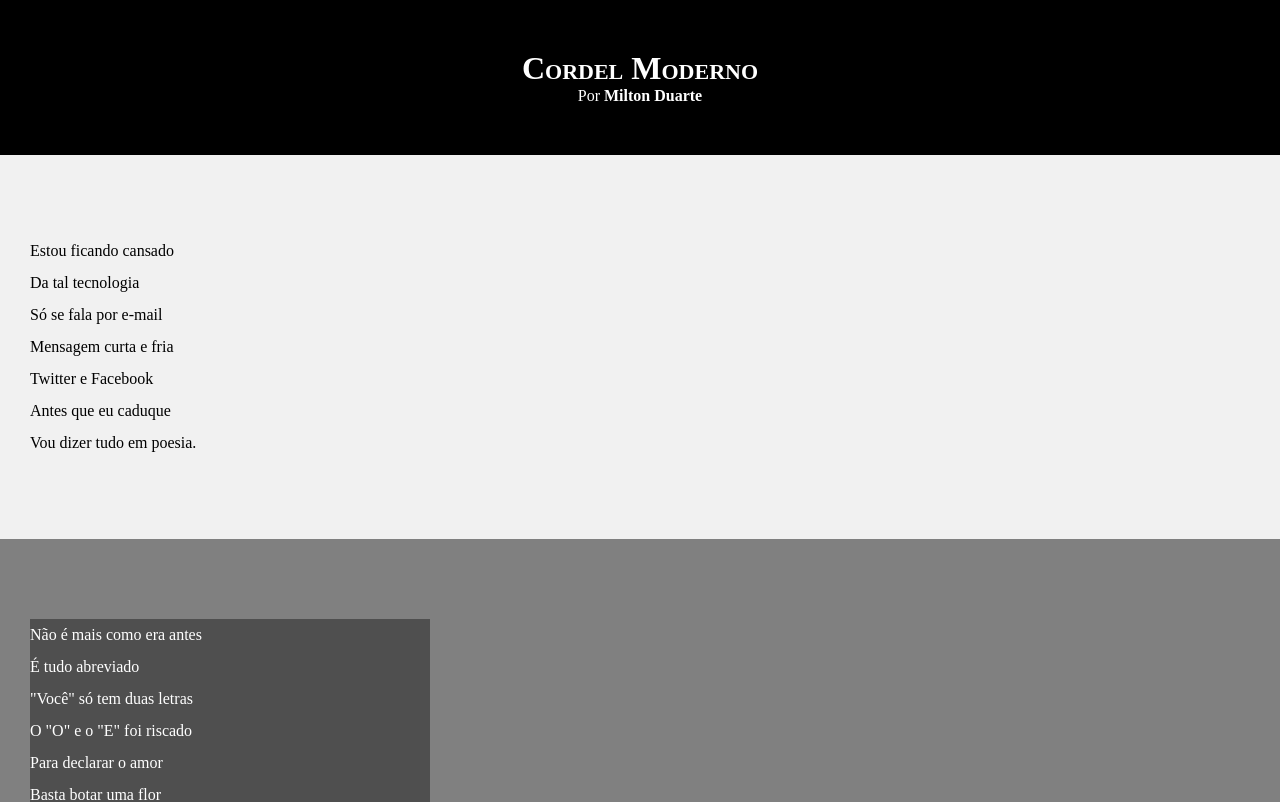
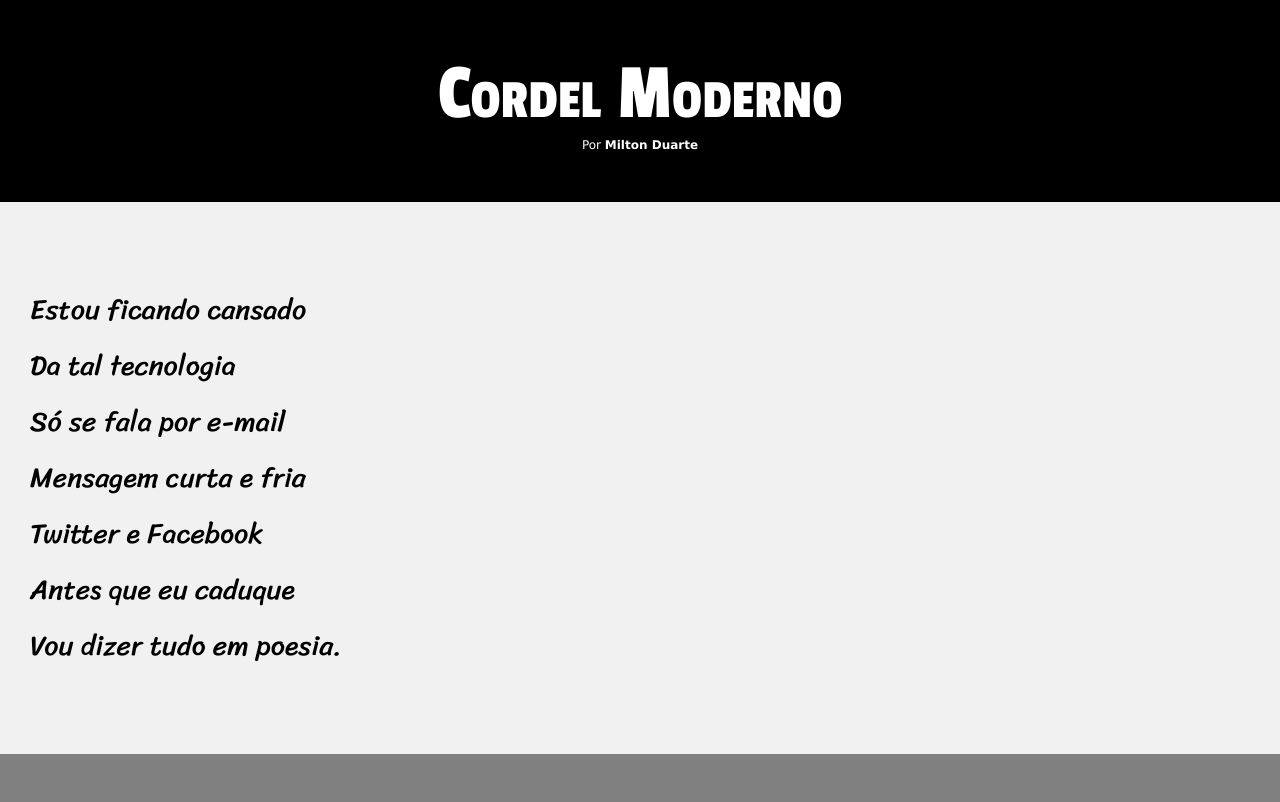
Before and after one commit to calebinhodev/HTML-CSS, a plain HTML site: page Desafios/d012/index.html in a window 1280 px wide. Shown: the top 802 px of the page. Drawn offline with Linux system fonts and the light colour scheme.

Commit message:
css atualização

```diff
--- a/Desafios/d012/style.css
+++ b/Desafios/d012/style.css
@@ -1,4 +1,12 @@
 @charset "UTF-8";
+@import url('https://fonts.googleapis.com/css2?family=Passion+One&family=Sriracha&display=swap');
+
+
+:root{
+    --font1: Verdana, Geneva, Tahoma, sans-serif;
+    --font2: 'Passion One', sans-serif;
+    --font3: 'Sriracha', cursive;
+}
 
 * {
     margin: 0px;
@@ -7,22 +15,28 @@
 
 html, body {
     min-height: 100vh;
-    background-color: lightgray;
-}
+    background-color: lightgray;}
 
 header {
     background-color: black;
     color: white;
     text-align: center;
+
 }
 
 header>h1 {
     padding-top: 50px;
     font-variant: small-caps;
+    font-family: var(--font2);
+    font-weight: normal;
+    font-size: 10vh;
+
 }
 
 header > p {
     padding-bottom: 50px;
+    font-family: var(--font1);
+    font-size: 12px;
 
 }
 a{
@@ -37,6 +51,8 @@ section{
     padding-bottom: 10vh;
     line-height: 2em;
     padding-left: 30px;
+    font-family: var(--font3);
+    font-size: 3.5vh;
 }
 
 .normal{
@@ -45,7 +61,7 @@ section{
 .imagem{ background-color: grey; color: white;
 
 }
-.imagem>p{background-color: rgba(0, 0, 0, 0.39); width: 400px;}
+.imagem>p{background-color: rgba(0, 0, 0, 0.39); display: inline-block; padding: 5px;}
 
 
 
```
